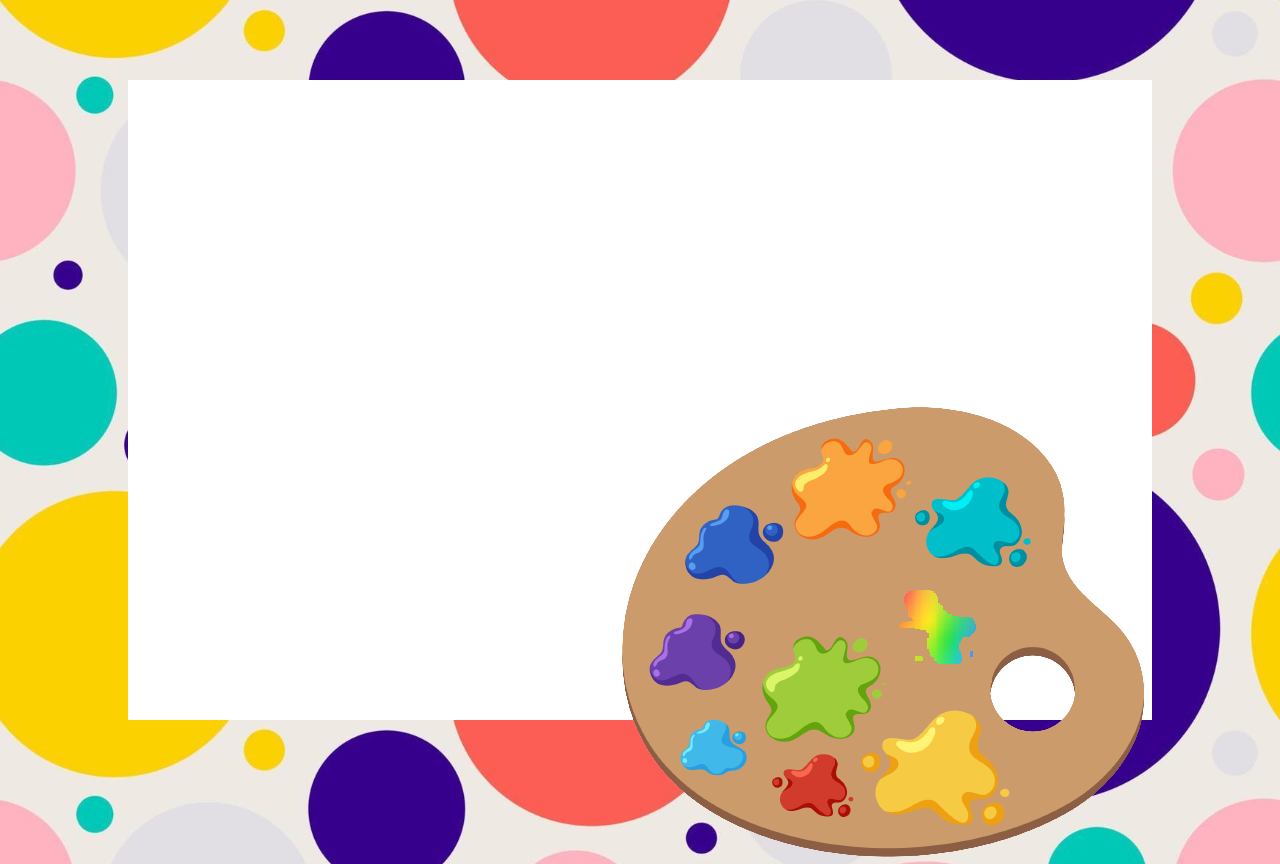
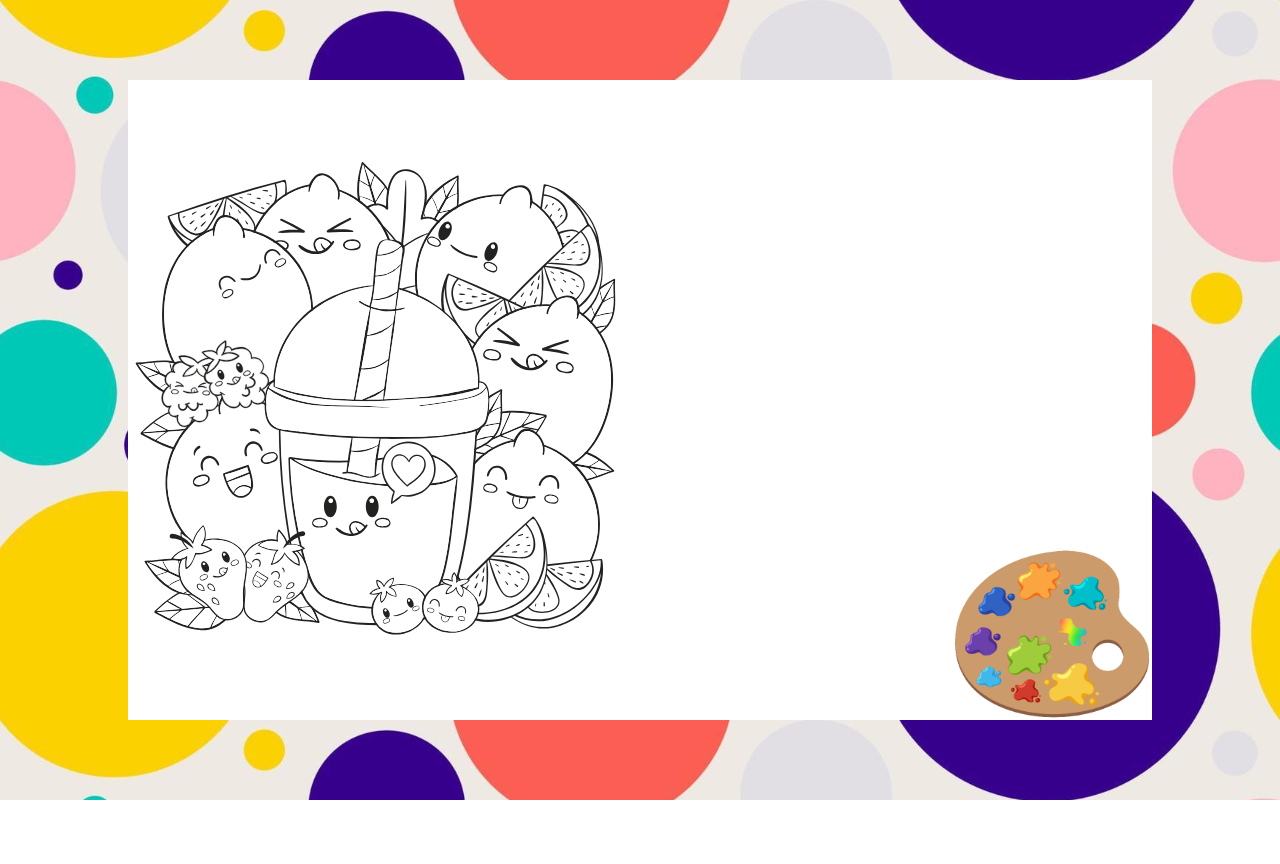
Before and after one commit to olgamomirov/coloring_book, a React (Create React App) app: page / in a window 1280 px wide. After the commit the page ends 800 px from the top, so only its background shows below. Built offline with nearby package versions, Linux system fonts and the light colour scheme.

Commit message:
styling desktop

```diff
--- a/src/components/image/Image.tsx
+++ b/src/components/image/Image.tsx
@@ -11,7 +11,7 @@ export default function Image({ svg }: Props) {
       onClick={(e) => {
         (e.target as HTMLInputElement).style.fill = activeColor;
       }}
-      className="min-w-full"
+      className="min-w-full  desktop:h-full desktop:w-auto desktop:flex"
     >
       {svg}
     </div>
--- a/src/components/image/ImageHolder.tsx
+++ b/src/components/image/ImageHolder.tsx
@@ -3,7 +3,7 @@ import svgs from "../../svgs";
 
 export default function ImageHolder() {
   return (
-    <div className="flex overflow-auto h-1/2">
+    <div className="flex overflow-auto h-1/2 desktop:h-full desktop:w-[500px]">
       {svgs.map((svg) => (
         <Image svg={svg} />
       ))}
--- a/src/components/palette/Palette.tsx
+++ b/src/components/palette/Palette.tsx
@@ -6,7 +6,7 @@ export default function Palette() {
   const activeColor = useStore((state) => state.activeColor);
 
   return (
-    <div className="flex flex-wrap justify-center w-auto h-1/2 absolute bottom-0 right-0">
+    <div className="flex flex-wrap justify-center w-[200px] h-[auto] absolute bottom-0 right-0">
       <img src="color-palette.png" />
       {/* red */}
       <div
--- a/src/svgs/index.tsx
+++ b/src/svgs/index.tsx
@@ -1,6 +1,7 @@
 import { ReactComponent as Cups } from "./cups.svg";
 import { ReactComponent as Cat } from "./cat.svg";
+import { ReactComponent as Cactuses } from "./cactuses.svg";
 
-const svgs = [<Cups />, <Cat />];
+const svgs = [<Cups />, <Cat />, <Cactuses />];
 
 export default svgs;
```
Also changed, not shown: src/svgs/cactuses.svg (added).
